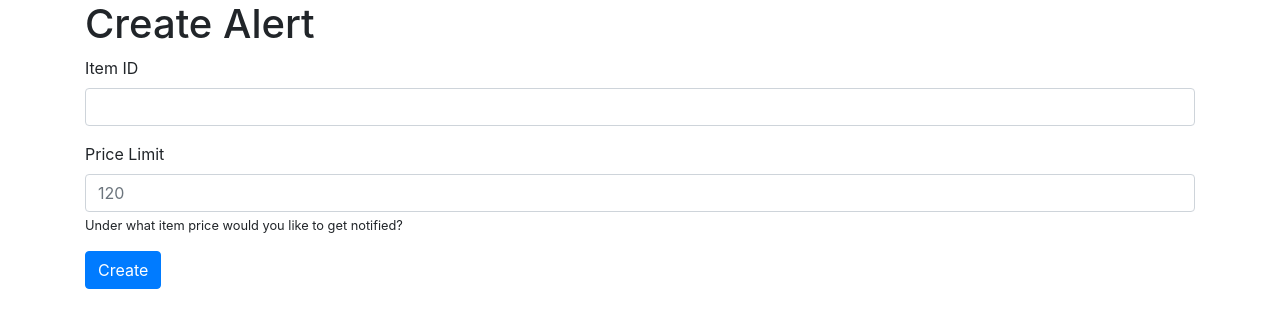
After one commit to JrReubinJr/price_alerts, a Flask app: template templates/alerts/new_alert.html in a window 1280 px wide. The commit adds this page. Shown: the top 328 px of the page. Run offline with Flask 2, Linux system fonts and the light colour scheme; the template is opened without the code that fills it, so the values that code supplies are empty; parts of the project's set-up code (start-up, migrations or seed data) failed here and were passed over; some libraries are stand-ins or nearby versions.

Commit message:
finished section 5 of the course.  Next step in to build a more robust user experience

```diff
--- a/app.py
+++ b/app.py
@@ -1,21 +1,12 @@
 __author__ = 'Sincliar Solutions'
 
-from flask import Flask, render_template, request
-from models.item import Item
-import json
+from flask import Flask
+from views.items import item_blueprint
+from views.alerts import alert_blueprint
 
 app = Flask(__name__)
-newItem = 'new_item.html'
 
-@app.route('/', methods=['GET','POST'])
-def new_item():
-    if request.method == 'POST':
-        url = request.form['url']
-        tag_name = request.form['tag_name']
-        query = json.loads(request.form['query'])
-
-        Item(url, tag_name, query).save_to_mongo()
-    return render_template(newItem)
+app.register_blueprint(item_blueprint, url_prefix="/items")
 
 if __name__ == '__main__':
     app.run(port=4995, debug=True)
--- /dev/null
+++ b/templates/alerts/new_alert.html
@@ -0,0 +1,21 @@
+{% extends 'base.html' %}
+{% block content %}
+    <header><h1>Create Alert</h1></header>
+    <section class="create-alert-form">
+        <form method="post">
+            <div class="form-group">
+                <label for="item_id">Item ID</label>
+                <input type="text" class="form-control" id="item_id" name="item_id">
+            </div>
+            <div class="form-group">
+                <label for="price_limit">Price Limit</label>
+                <input type="text" class="form-control" id="price_limit" name="price_limit" placeholder='120' aria-describedby="priceLimitHelp">
+                <small class="form-text" id="priceLimitHelp">
+                    Under what item price would you like to get notified?
+                </small>
+            </div>
+            <button type="Submit" class="btn btn-primary">Create</button>
+        </form>
+    </section>
+
+{% endblock %}
--- a/templates/base.html
+++ b/templates/base.html
@@ -2,6 +2,7 @@
 <html lang="en">
 <head>
     <meta charset="UTF-8">
+    <link rel="stylesheet" href="https://stackpath.bootstrapcdn.com/bootstrap/4.4.1/css/bootstrap.min.css" integrity="sha384-Vkoo8x4CGsO3+Hhxv8T/Q5PaXtkKtu6ug5TOeNV6gBiFeWPGFN9MuhOf23Q9Ifjh" crossorigin="anonymous">
     <title>Price Alerts</title>
 </head>
 <body>
--- /dev/null
+++ b/views/alerts.py
@@ -0,0 +1,22 @@
+__author__ = 'Sincliar Solutions'
+
+from flask import Blueprint, render_template, request
+from models.alert import Alert
+import json
+
+alert_blueprint = Blueprint('alerts', __name__)
+
+@alert_blueprint.route('/')
+def index():
+    alerts = Alert.all()
+    return render_template('alerts/index.html', alerts=alerts)
+
+@alert_blueprint.route('/new', methods=['GET','POST'])
+def new_alert():
+    if request.method == 'POST':
+        item_id = request.form['item_id']
+        price_limit = request.form['price_limit']
+
+    Alert(item_id, price_limit.save_to_mongo())
+
+    return render_template('alerts/new_alert.html')
--- /dev/null
+++ b/views/items.py
@@ -0,0 +1,23 @@
+__author__ = 'Sincliar Solutions'
+
+from flask import Blueprint, render_template, request
+from models.item import Item
+import json
+
+item_blueprint = Blueprint('items', __name__)
+
+
+@item_blueprint.route('/', methods=['GET','POST'])
+def index():
+    items = Item.all()
+    return render_template('items/index.html', items=items)
+
+@item_blueprint.route('/new', methods=['GET','POST'])
+def new_item():
+    if request.method == 'POST':
+        url = request.form['url']
+        tag_name = request.form['tag_name']
+        query = json.loads(request.form['query'])
+
+        Item(url, tag_name, query).save_to_mongo()
+    return render_template('items/new_item.html')
```
Also changed, not shown: templates/alerts/index.html (added, +20 -0 lines), templates/items/index.html (added, +20 -0 lines), templates/items/new_item.html (added, +28 -0 lines), templates/new_item.html (deleted, +0 -28 lines).
